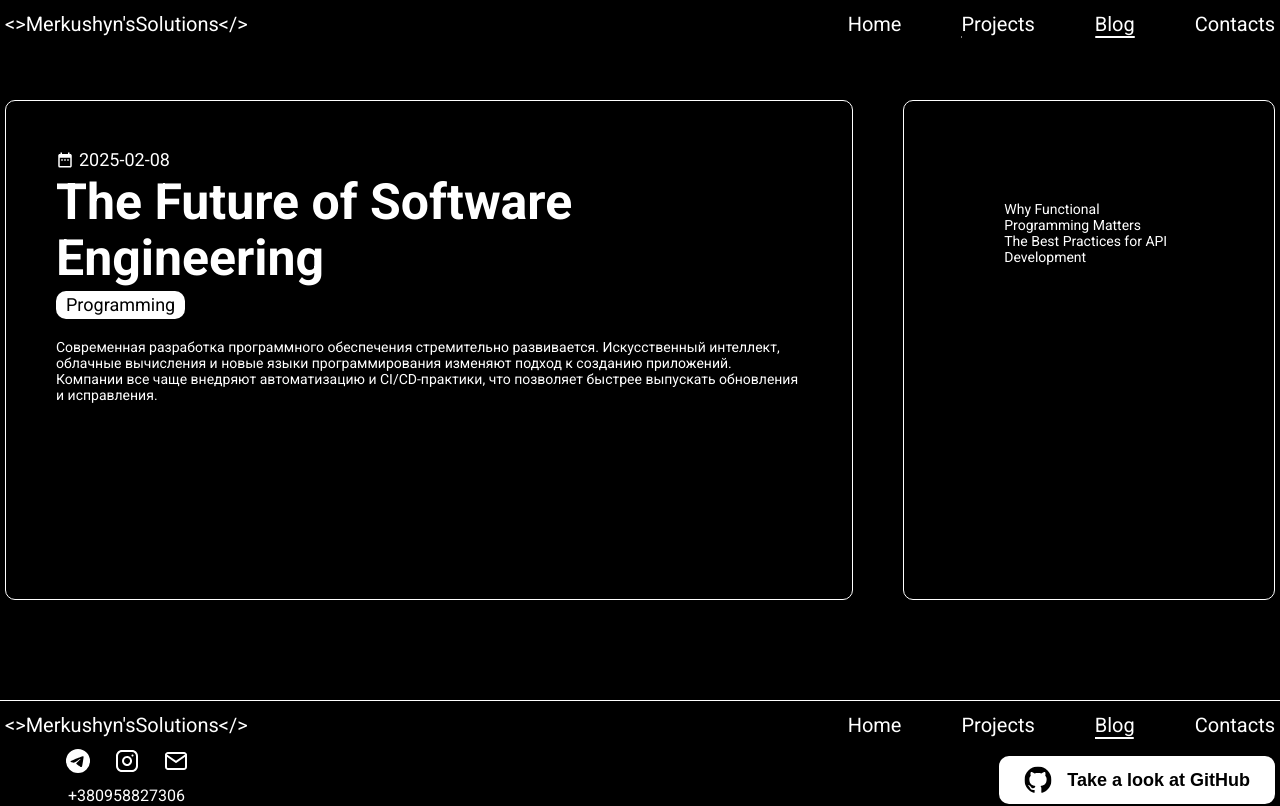
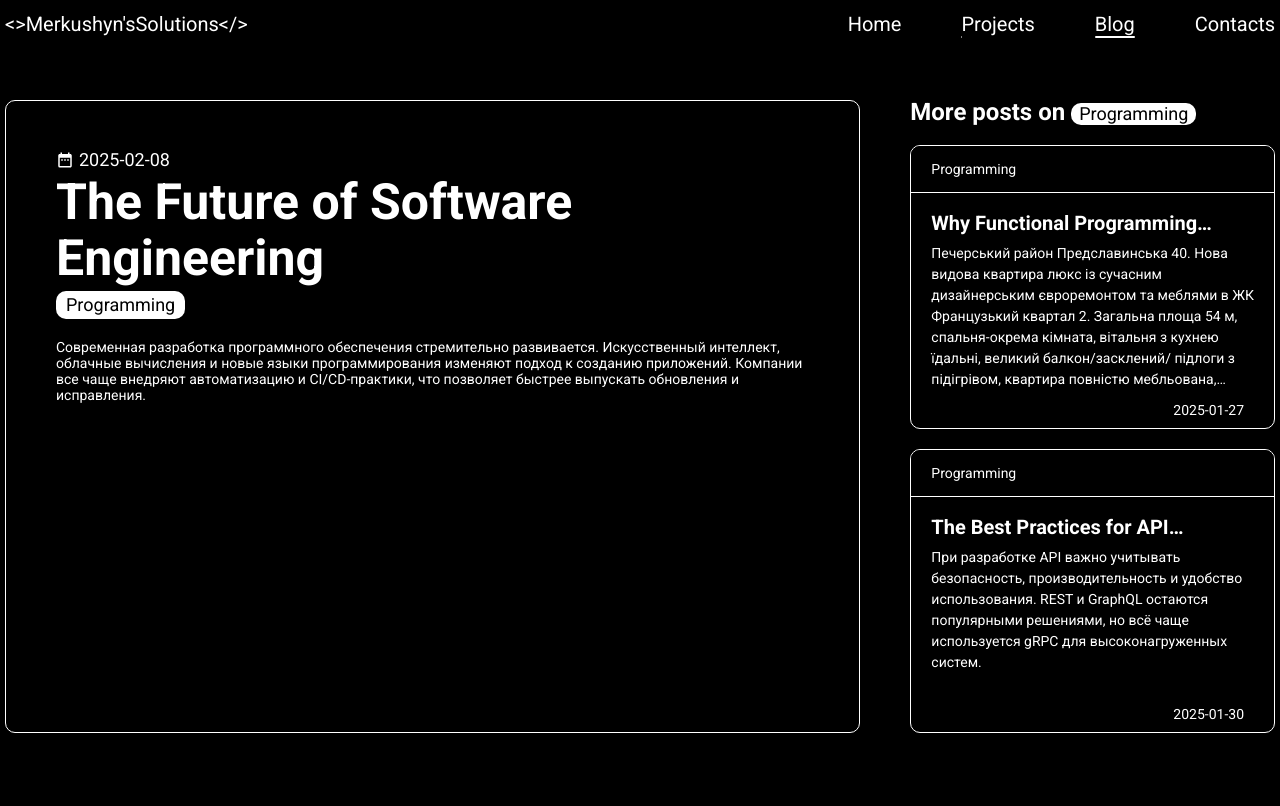
Before and after one commit to ArtemMerkushyn/byMerkushyn, a React (Create React App) app: page /posts/65c3a1b2f7e1a2b3c4d5e6f1 in a window 1280 px wide. Shown: the top 806 px of the page. Built offline with nearby package versions, Linux system fonts and the light colour scheme.

Commit message:
styled recommended posts

```diff
--- a/src/pages/Post/PostPage.jsx
+++ b/src/pages/Post/PostPage.jsx
@@ -1,4 +1,4 @@
-import { useParams } from 'react-router-dom';
+import { Link, useParams } from 'react-router-dom';
 import { useEffect, useState } from 'react';
 import { MdDateRange } from "react-icons/md";
 import styles from './postpage.module.scss';
@@ -46,11 +46,17 @@ export const PostPage = () => {
                     </div>
                 </div>
                 <div className={styles.post__recommendations}>
+                    <h3 className={styles.recommendations__title}>More posts on <span className={styles.post__topic}>{post.topic}</span></h3>
                     {recommendations.length > 0 ? (
                         recommendations.map((post, index) => (
-                            <div key={index}>
-                                {post.title}
-                            </div>
+                            <Link to={`/posts/${post._id}`} key={index} className={styles.recommended} state={{post}}>
+                                <div className={styles.recommended__header}>{post.topic}</div>
+                                <div className={styles.recommended__body}>
+                                    <h4 className={styles.recommended__title}>{post.title}</h4>
+                                    <p className={styles.recommended__text}>{post.text}</p>
+                                </div>
+                                <div className={styles.recommended__date}>{post.date}</div>
+                            </Link>
                         ))
                     ) : (
                         <div>No recommendations</div>
--- a/src/pages/Post/postpage.module.scss
+++ b/src/pages/Post/postpage.module.scss
@@ -51,8 +51,76 @@
         height: auto;
         min-height: calc(100vh - 300px);
         width: 30%;
-        padding: 100px;
-        border: 1px solid $primary-color;
         border-radius: 10px;
+        display: flex;
+        flex-direction: column;
+        gap: 20px;
     }
 }
+
+.recommendations__title {
+    font-size: $font-size-lg-xl;
+    line-height: $font-size-lg-xl;
+
+    span {
+        padding: 2px 8px;
+        font-weight: normal;
+        margin-bottom: 0;
+    }
+}
+
+.recommended {
+    height: 284px;
+    border-radius: 10px;
+    border: 1px solid $primary-color;
+    padding-bottom: 30px;
+    cursor: pointer;
+    overflow: hidden;
+    position: relative;
+    transition: all .3s linear;
+
+    &:hover {
+        color: $primary-background;
+        background: $primary-color;
+    }
+
+    &__body {
+        transition: all .3s linear;
+    }
+
+    &__header {
+        padding: 15px 20px;
+        border-bottom: 1px solid $primary-color;
+        background: $primary-background;
+        color: $primary-color;
+    }
+
+    &__title {
+        padding:0px 20px 5px;
+        font-size: $font-size-lg;
+        line-height: calc($font-size-lg-md + 8px);
+        display: -webkit-box;          /* Включаем флекс-контейнер в режиме блочного формата */
+        -webkit-box-orient: vertical; /* Устанавливаем вертикальную ориентацию для боксов */
+        overflow: hidden;             /* Скрываем переполнение текста */
+        text-overflow: ellipsis;      /* Добавляем многоточие, если текст обрезан */
+        -webkit-line-clamp: 1;        /* Ограничиваем текст до 1 строк */
+        margin-top: 15px;
+    }
+
+    &__text {
+        padding: 0px 20px;
+        display: -webkit-box;          /* Включаем флекс-контейнер в режиме блочного формата */
+        -webkit-box-orient: vertical; /* Устанавливаем вертикальную ориентацию для боксов */
+        overflow: hidden;             /* Скрываем переполнение текста */
+        text-overflow: ellipsis;      /* Добавляем многоточие, если текст обрезан */
+        -webkit-line-clamp: 7;        /* Ограничиваем текст до 7 строк */
+        line-height: 1.5;             /* Устанавливаем межстрочный интервал */
+        max-height: calc(1.5em * 7);
+    }
+
+    &__date {
+        position: absolute;
+        right: 30px;
+        bottom: 10px;
+    }
+}
```
